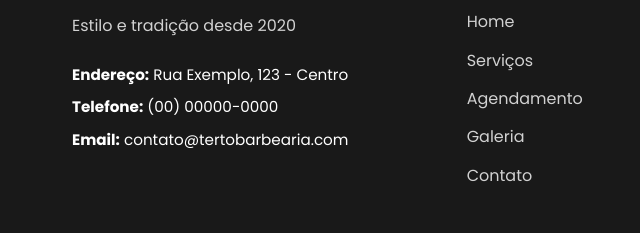
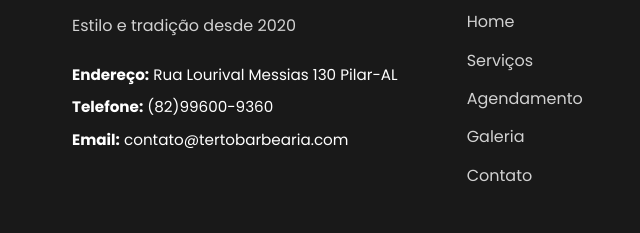
Before and after one commit to IvonildoDev/tertobarbearia, a plain HTML site: page index.html in a window 1280 px wide. Shown: the part 5433-5666 px from the top of the page, 0-640 px from the left. Drawn offline with Linux system fonts and the light colour scheme.

Commit message:
corrigido informaçoes do rodape

```diff
--- a/index.html
+++ b/index.html
@@ -340,8 +340,8 @@
                     <p>Estilo e tradição desde 2020</p>
                 </div>
                 <div class="footer-contact">
-                    <p><strong>Endereço:</strong> Rua Exemplo, 123 - Centro</p>
-                    <p><strong>Telefone:</strong> (00) 00000-0000</p>
+                    <p><strong>Endereço:</strong> Rua Lourival Messias 130 Pilar-AL</p>
+                    <p><strong>Telefone:</strong> (82)99600-9360</p>
                     <p><strong>Email:</strong> contato@tertobarbearia.com</p>
                 </div>
             </div>
```
